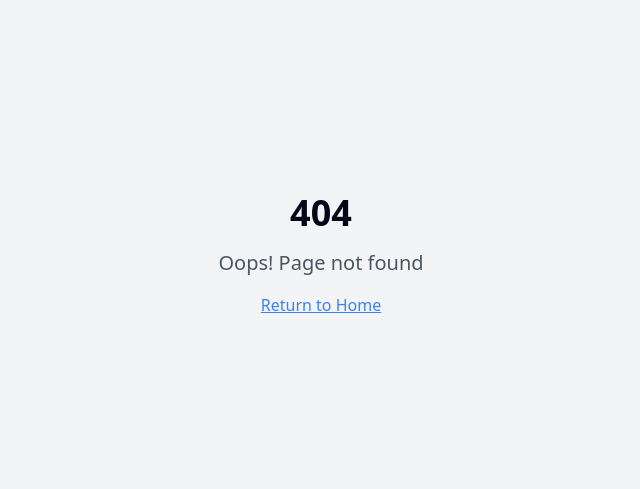
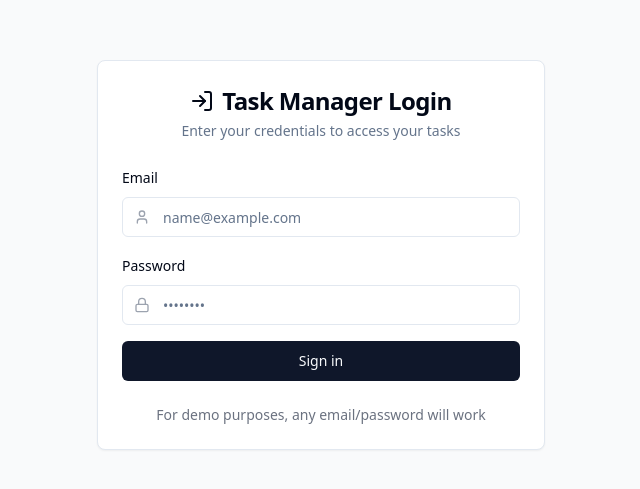
Before and after one commit to itsmebettscy/task-management-application-97, a React (Vite) app: page /login in a window 1280 px wide. Before the commit this address had no page. Shown: the part 145-634 px from the top of the page, without its empty margins (319-959 px from the left). Built offline with nearby package versions, Linux system fonts and the light colour scheme.

Commit message:
Add login page
This commit adds a new login page to the application.

```diff
--- a/src/App.tsx
+++ b/src/App.tsx
@@ -3,24 +3,53 @@ import { Toaster } from "@/components/ui/toaster";
 import { Toaster as Sonner } from "@/components/ui/sonner";
 import { TooltipProvider } from "@/components/ui/tooltip";
 import { QueryClient, QueryClientProvider } from "@tanstack/react-query";
-import { BrowserRouter, Routes, Route } from "react-router-dom";
+import { BrowserRouter, Routes, Route, Navigate } from "react-router-dom";
 import Index from "./pages/Index";
+import Login from "./pages/Login";
 import NotFound from "./pages/NotFound";
+import { AuthProvider, useAuth } from "./contexts/AuthContext";
 
 const queryClient = new QueryClient();
 
+// Protected route component
+const ProtectedRoute = ({ children }: { children: React.ReactNode }) => {
+  const { isAuthenticated } = useAuth();
+
+  if (!isAuthenticated) {
+    return <Navigate to="/login" />;
+  }
+
+  return <>{children}</>;
+};
+
+const AppRoutes = () => {
+  return (
+    <Routes>
+      <Route path="/login" element={<Login />} />
+      <Route
+        path="/"
+        element={
+          <ProtectedRoute>
+            <Index />
+          </ProtectedRoute>
+        }
+      />
+      <Route path="*" element={<NotFound />} />
+    </Routes>
+  );
+};
+
 const App = () => (
   <QueryClientProvider client={queryClient}>
+    <AuthProvider>
       <TooltipProvider>
         <Toaster />
         <Sonner />
         <BrowserRouter>
-        <Routes>
-          <Route path="/" element={<Index />} />
-          <Route path="*" element={<NotFound />} />
-        </Routes>
+          <AppRoutes />
         </BrowserRouter>
       </TooltipProvider>
+    </AuthProvider>
   </QueryClientProvider>
 );
 
--- /dev/null
+++ b/src/components/TaskHeader.tsx
@@ -0,0 +1,58 @@
+
+import { Button } from "@/components/ui/button";
+import { Plus, LogOut } from "lucide-react";
+import { Dialog, DialogTrigger, DialogContent, DialogHeader, DialogTitle } from "@/components/ui/dialog";
+import { TaskForm } from "@/components/TaskForm";
+import { useAuth } from "@/contexts/AuthContext";
+import { useNavigate } from "react-router-dom";
+import { useToast } from "@/hooks/use-toast";
+
+interface TaskHeaderProps {
+  isCreateOpen: boolean;
+  setIsCreateOpen: (open: boolean) => void;
+}
+
+export function TaskHeader({ isCreateOpen, setIsCreateOpen }: TaskHeaderProps) {
+  const { user, logout } = useAuth();
+  const navigate = useNavigate();
+  const { toast } = useToast();
+
+  const handleLogout = () => {
+    logout();
+    toast({
+      title: "Logged out",
+      description: "You have been successfully logged out",
+    });
+    navigate("/login");
+  };
+
+  return (
+    <div className="flex flex-col sm:flex-row items-start sm:items-center justify-between gap-4">
+      <div>
+        <h1 className="text-4xl font-bold text-gray-900">Tasks</h1>
+        <p className="text-gray-600 mt-2">
+          Welcome back, {user?.email} | Manage your tasks efficiently
+        </p>
+      </div>
+      <div className="flex gap-2">
+        <Dialog open={isCreateOpen} onOpenChange={setIsCreateOpen}>
+          <DialogTrigger asChild>
+            <Button>
+              <Plus className="mr-2 h-4 w-4" /> New Task
+            </Button>
+          </DialogTrigger>
+          <DialogContent>
+            <DialogHeader>
+              <DialogTitle>Create New Task</DialogTitle>
+            </DialogHeader>
+            <TaskForm onSubmit={() => setIsCreateOpen(false)} />
+          </DialogContent>
+        </Dialog>
+
+        <Button variant="outline" onClick={handleLogout}>
+          <LogOut className="mr-2 h-4 w-4" /> Logout
+        </Button>
+      </div>
+    </div>
+  );
+}
--- /dev/null
+++ b/src/contexts/AuthContext.tsx
@@ -0,0 +1,62 @@
+
+import React, { createContext, useContext, useState, useEffect } from "react";
+
+interface AuthContextType {
+  user: User | null;
+  login: (email: string, password: string) => Promise<void>;
+  logout: () => void;
+  isAuthenticated: boolean;
+}
+
+interface User {
+  email: string;
+}
+
+const AuthContext = createContext<AuthContextType | undefined>(undefined);
+
+export function AuthProvider({ children }: { children: React.ReactNode }) {
+  const [user, setUser] = useState<User | null>(() => {
+    const savedUser = localStorage.getItem("user");
+    return savedUser ? JSON.parse(savedUser) : null;
+  });
+
+  const isAuthenticated = !!user;
+
+  useEffect(() => {
+    if (user) {
+      localStorage.setItem("user", JSON.stringify(user));
+    } else {
+      localStorage.removeItem("user");
+    }
+  }, [user]);
+
+  const login = async (email: string, password: string): Promise<void> => {
+    // This is a mock login function
+    // In a real app, you would validate credentials against a backend
+    return new Promise((resolve) => {
+      // Simulate network delay
+      setTimeout(() => {
+        setUser({ email });
+        resolve();
+      }, 1000);
+    });
+  };
+
+  const logout = () => {
+    setUser(null);
+  };
+
+  return (
+    <AuthContext.Provider value={{ user, login, logout, isAuthenticated }}>
+      {children}
+    </AuthContext.Provider>
+  );
+}
+
+export function useAuth() {
+  const context = useContext(AuthContext);
+  if (context === undefined) {
+    throw new Error("useAuth must be used within an AuthProvider");
+  }
+  return context;
+}
--- a/src/pages/Index.tsx
+++ b/src/pages/Index.tsx
@@ -1,14 +1,12 @@
 
 import { useState } from "react";
-import { Dialog, DialogContent, DialogHeader, DialogTitle, DialogTrigger } from "@/components/ui/dialog";
-import { Button } from "@/components/ui/button";
-import { Plus } from "lucide-react";
 import { TaskForm } from "@/components/TaskForm";
 import { TaskCard } from "@/components/TaskCard";
 import { TaskProvider, useTask } from "@/contexts/TaskContext";
 import { TaskPagination } from "@/components/TaskPagination";
 import { TaskSearch } from "@/components/TaskSearch";
 import { TaskFilter } from "@/components/TaskFilter";
+import { TaskHeader } from "@/components/TaskHeader";
 
 function TaskList() {
   const { paginatedTasks, filteredTasks } = useTask();
@@ -18,25 +16,7 @@ function TaskList() {
     <div className="min-h-screen bg-gray-50">
       <div className="container py-8">
         <div className="flex flex-col gap-4 mb-8">
-          <div className="flex flex-col sm:flex-row items-start sm:items-center justify-between gap-4">
-            <div>
-              <h1 className="text-4xl font-bold text-gray-900">Tasks</h1>
-              <p className="text-gray-600 mt-2">Manage your tasks efficiently</p>
-            </div>
-            <Dialog open={isCreateOpen} onOpenChange={setIsCreateOpen}>
-              <DialogTrigger asChild>
-                <Button>
-                  <Plus className="mr-2 h-4 w-4" /> New Task
-                </Button>
-              </DialogTrigger>
-              <DialogContent>
-                <DialogHeader>
-                  <DialogTitle>Create New Task</DialogTitle>
-                </DialogHeader>
-                <TaskForm onSubmit={() => setIsCreateOpen(false)} />
-              </DialogContent>
-            </Dialog>
-          </div>
+          <TaskHeader isCreateOpen={isCreateOpen} setIsCreateOpen={setIsCreateOpen} />
 
           <div className="flex flex-col sm:flex-row items-start sm:items-center gap-4">
             <TaskSearch />
--- /dev/null
+++ b/src/pages/Login.tsx
@@ -0,0 +1,114 @@
+
+import { useState } from "react";
+import { useNavigate } from "react-router-dom";
+import { Button } from "@/components/ui/button";
+import { Input } from "@/components/ui/input";
+import { Label } from "@/components/ui/label";
+import { Card, CardContent, CardDescription, CardFooter, CardHeader, CardTitle } from "@/components/ui/card";
+import { useToast } from "@/hooks/use-toast";
+import { useAuth } from "@/contexts/AuthContext";
+import { Lock, LogIn, User } from "lucide-react";
+
+const Login = () => {
+  const [email, setEmail] = useState("");
+  const [password, setPassword] = useState("");
+  const [isLoading, setIsLoading] = useState(false);
+  const { login } = useAuth();
+  const { toast } = useToast();
+  const navigate = useNavigate();
+
+  const handleSubmit = async (e: React.FormEvent) => {
+    e.preventDefault();
+
+    if (!email || !password) {
+      toast({
+        title: "Error",
+        description: "Please enter both email and password",
+        variant: "destructive",
+      });
+      return;
+    }
+
+    setIsLoading(true);
+
+    try {
+      // For demo purposes, we'll use a simple mock login
+      await login(email, password);
+      toast({
+        title: "Success",
+        description: "Logged in successfully",
+      });
+      navigate("/");
+    } catch (error) {
+      toast({
+        title: "Error",
+        description: "Invalid email or password",
+        variant: "destructive",
+      });
+    } finally {
+      setIsLoading(false);
+    }
+  };
+
+  return (
+    <div className="min-h-screen flex items-center justify-center bg-gray-50 p-4">
+      <Card className="w-full max-w-md animate-slide-in">
+        <CardHeader className="space-y-1">
+          <CardTitle className="text-2xl font-bold text-center">
+            <div className="flex items-center justify-center gap-2">
+              <LogIn className="h-6 w-6" />
+              <span>Task Manager Login</span>
+            </div>
+          </CardTitle>
+          <CardDescription className="text-center">
+            Enter your credentials to access your tasks
+          </CardDescription>
+        </CardHeader>
+        <CardContent>
+          <form onSubmit={handleSubmit} className="space-y-4">
+            <div className="space-y-2">
+              <Label htmlFor="email">Email</Label>
+              <div className="relative">
+                <User className="absolute left-3 top-3 h-4 w-4 text-gray-400" />
+                <Input
+                  id="email"
+                  type="email"
+                  placeholder="name@example.com"
+                  value={email}
+                  onChange={(e) => setEmail(e.target.value)}
+                  className="pl-10"
+                  disabled={isLoading}
+                />
+              </div>
+            </div>
+            <div className="space-y-2">
+              <Label htmlFor="password">Password</Label>
+              <div className="relative">
+                <Lock className="absolute left-3 top-3 h-4 w-4 text-gray-400" />
+                <Input
+                  id="password"
+                  type="password"
+                  placeholder="••••••••"
+                  value={password}
+                  onChange={(e) => setPassword(e.target.value)}
+                  className="pl-10"
+                  disabled={isLoading}
+                />
+              </div>
+            </div>
+            <Button type="submit" className="w-full" disabled={isLoading}>
+              {isLoading ? "Signing in..." : "Sign in"}
+            </Button>
+          </form>
+        </CardContent>
+        <CardFooter className="flex justify-center">
+          <p className="text-sm text-gray-500">
+            For demo purposes, any email/password will work
+          </p>
+        </CardFooter>
+      </Card>
+    </div>
+  );
+};
+
+export default Login;
```
Lines whose indentation alone changed are shown as unchanged.
